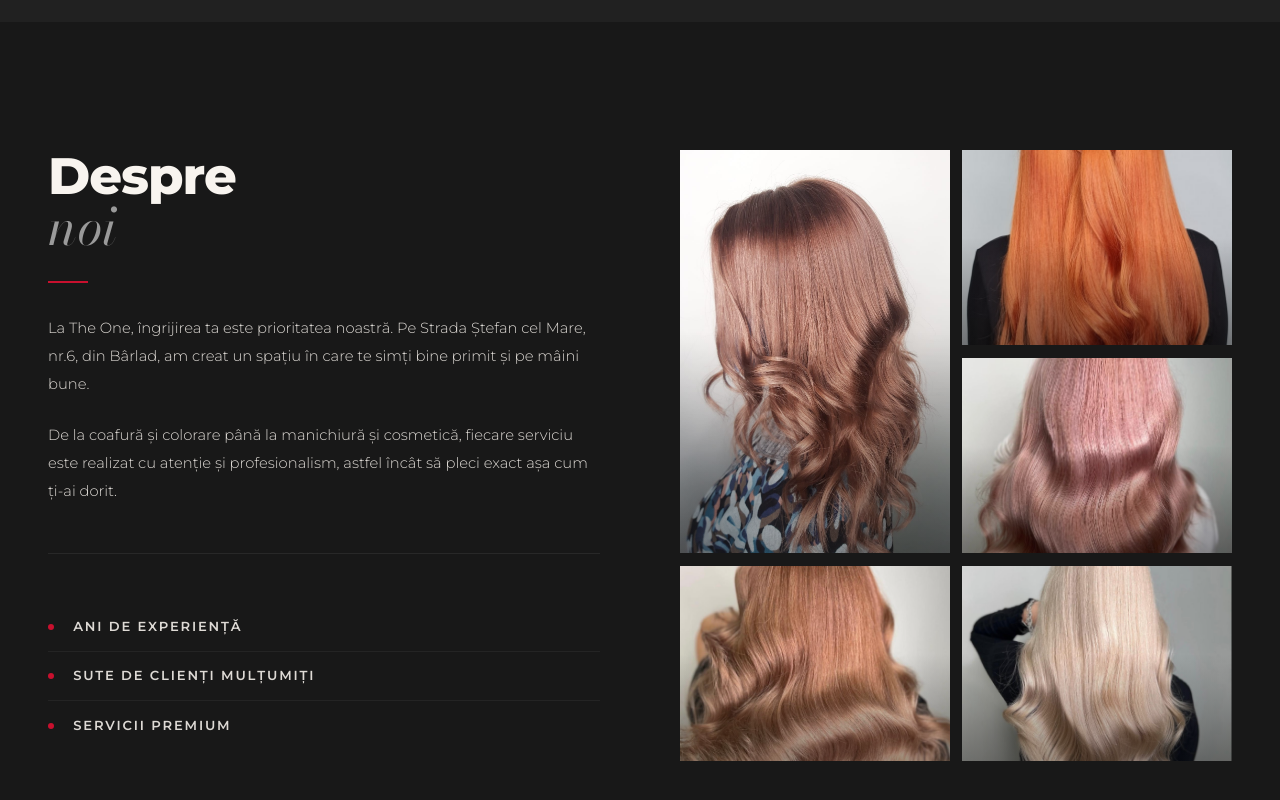
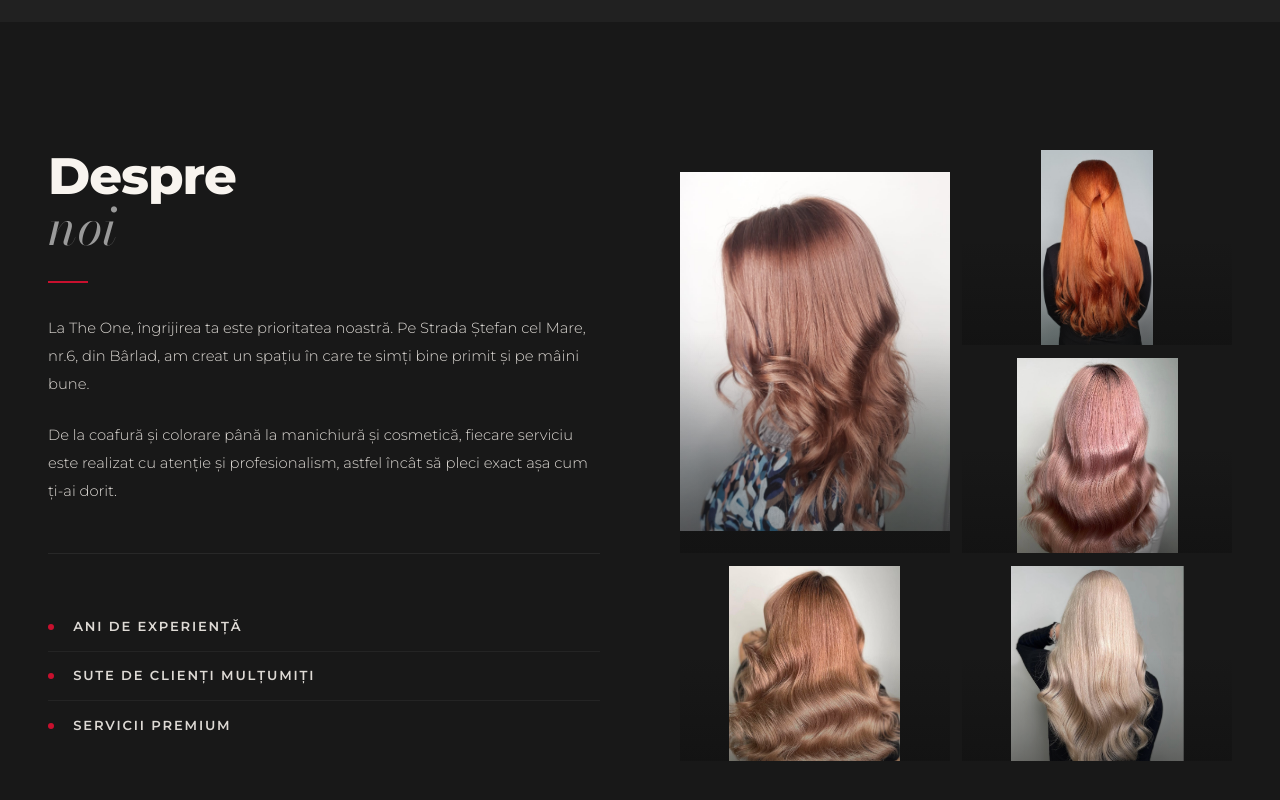
Before and after one commit to roberto-ctrl123/Website---The-One, a plain HTML site: page index.html in a window 1280 px wide. Shown: the part 1532-2332 px from the top of the page. Drawn offline with nearby package versions, Linux system fonts and the light colour scheme.

Commit message:
Show full gallery images with object-fit: contain
Co-Authored-By: Claude Sonnet 4.6 <noreply@anthropic.com>

```diff
--- a/index.html
+++ b/index.html
@@ -275,7 +275,7 @@
       position: relative; overflow: hidden;
     }
     .gallery-img img {
-      width: 100%; height: 100%; object-fit: cover;
+      width: 100%; height: 100%; object-fit: contain;
       display: block; transition: transform 0.6s ease;
     }
     .gallery-img:hover img { transform: scale(1.04); }
```
